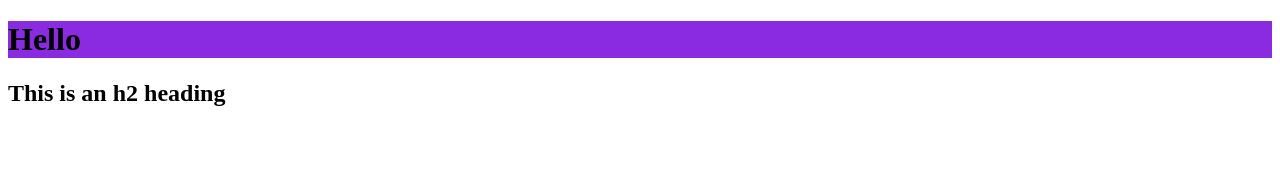
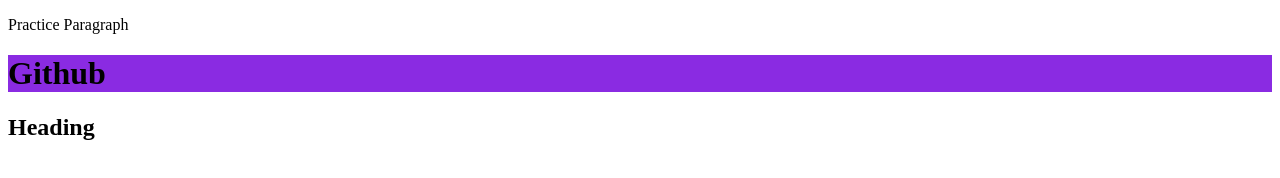
Before and after one commit to CarolinaGrrl/github-practice, a plain HTML site: page index.html in a window 1280 px wide. Drawn offline with Linux system fonts and the light colour scheme.

Commit message:
added paragraph to index, h2

```diff
--- a/index.html
+++ b/index.html
@@ -8,7 +8,8 @@
     <title>Document</title>
 </head>
 <body>
-  <h1>Hello</h1>
-  <h2>This is an h2 heading</h2>
+  <p>Practice Paragraph</p>
+  <h1>Github</h1>
+  <h2>Heading</h2>
 </body>
 </html>
```
